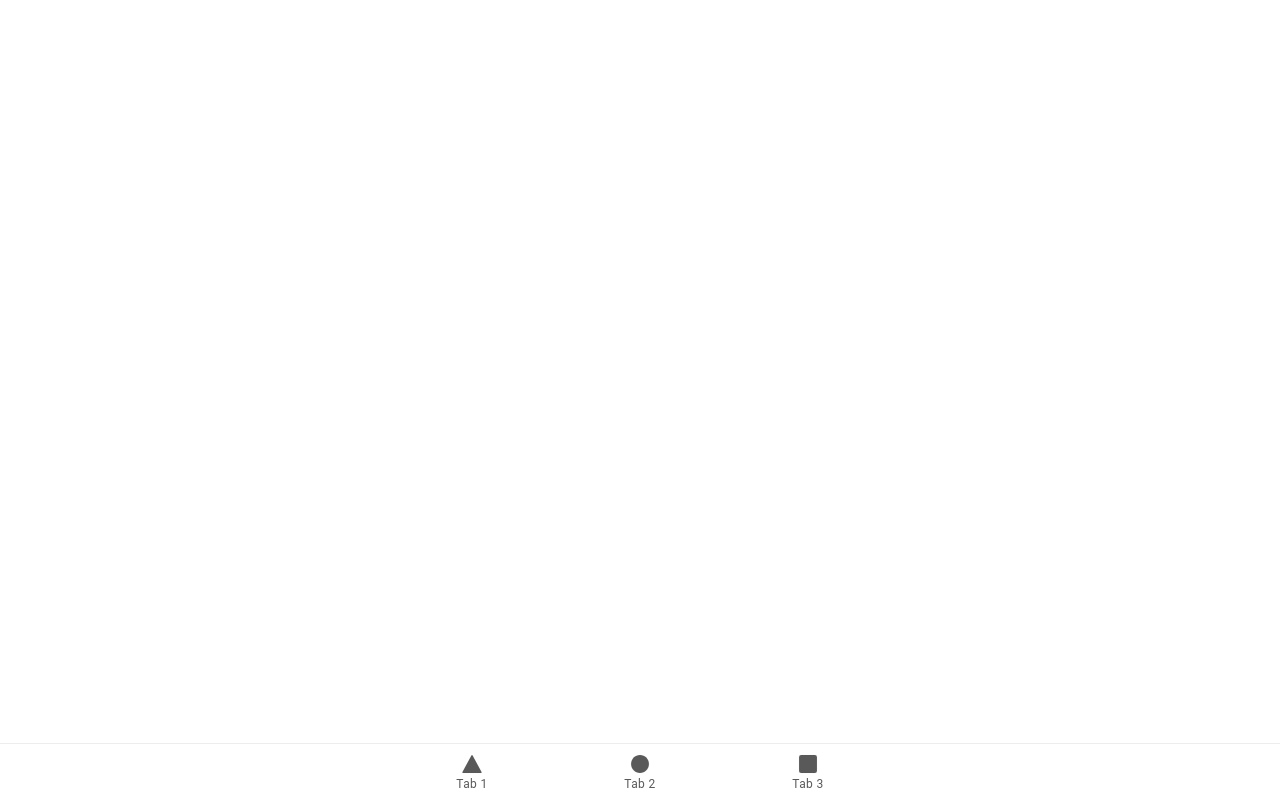
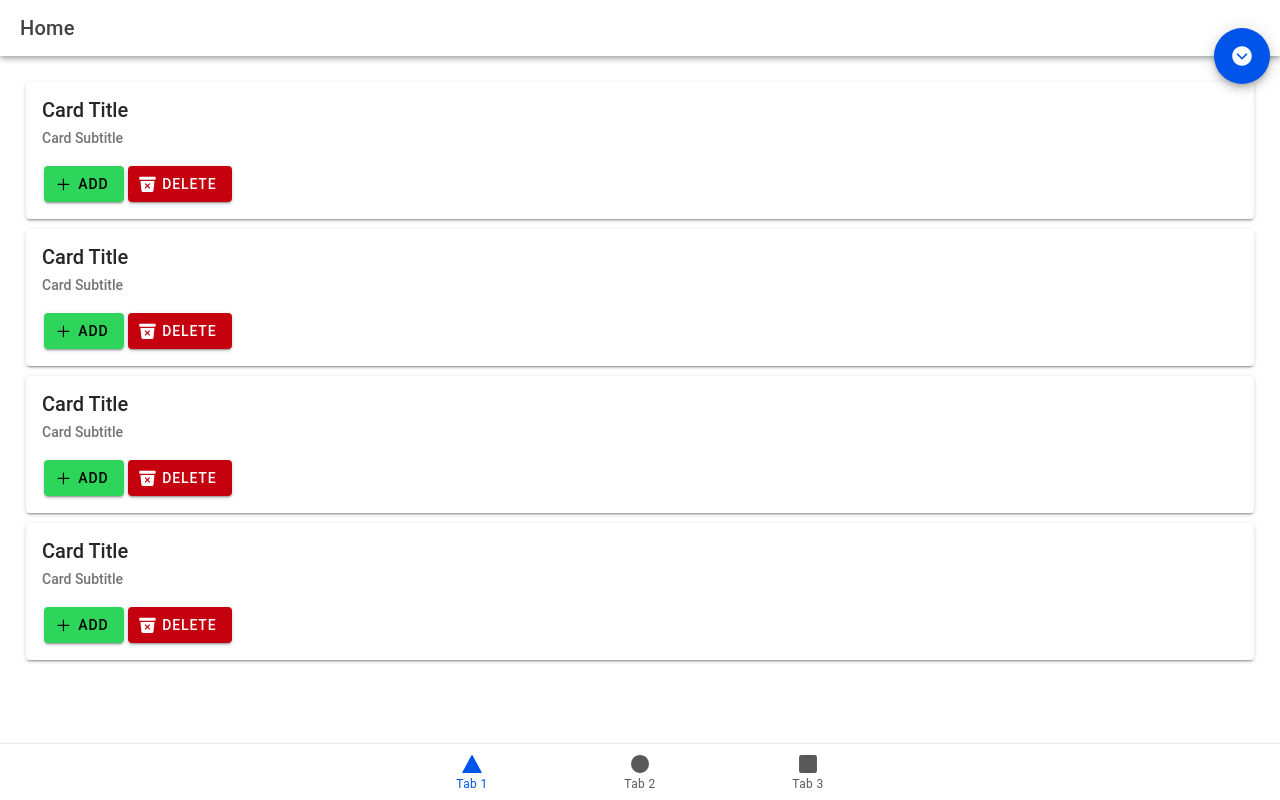
Before and after one commit to hb-nasiruddin/the-shit-box, a React (Vite) app: page /home in a window 1280 px wide. Built offline with nearby package versions, Linux system fonts and the light colour scheme.

Commit message:
WIP: Home Page

```diff
--- a/src/App.tsx
+++ b/src/App.tsx
@@ -45,6 +45,9 @@ import '@ionic/react/css/palettes/dark.system.css';
 /* Theme variables */
 import './theme/variables.css';
 
+/* Internal Pages */
+import HomePage from './pages/Home';
+
 setupIonicReact();
 
 const App: React.FC = () => (
@@ -52,6 +55,9 @@ const App: React.FC = () => (
     <IonReactRouter>
       <IonTabs>
         <IonRouterOutlet>
+          <Route exact path="/home">
+            <HomePage />
+          </Route>
           <Route exact path="/tab1">
             <Tab1 />
           </Route>
@@ -62,11 +68,11 @@ const App: React.FC = () => (
             <Tab3 />
           </Route>
           <Route exact path="/">
-            <Redirect to="/tab1" />
+            <Redirect to="/home" />
           </Route>
         </IonRouterOutlet>
         <IonTabBar slot="bottom">
-          <IonTabButton tab="tab1" href="/tab1">
+          <IonTabButton tab="home" href="/home">
             <IonIcon aria-hidden="true" icon={triangle} />
             <IonLabel>Tab 1</IonLabel>
           </IonTabButton>
--- /dev/null
+++ b/src/pages/Home/index.tsx
@@ -0,0 +1,115 @@
+import { IonButton, IonCard, IonCardContent, IonCardHeader, IonCardSubtitle, IonCardTitle, IonContent, IonFab, IonFabButton, IonFabList, IonHeader, IonIcon, IonPage, IonTitle, IonToolbar } from '@ionic/react';
+import {
+  chevronDownCircle,
+  settings,
+  add,
+  trashBin,
+  globe,
+} from 'ionicons/icons';
+
+export const HomePage: React.FC = () => {
+  return (
+    <IonPage>
+      <IonHeader>
+        <IonToolbar>
+          <IonTitle>Home</IonTitle>
+        </IonToolbar>
+      </IonHeader>
+      <IonContent className="ion-padding">
+        <IonFab slot="fixed" vertical="top" horizontal="end" edge={true}>
+          <IonFabButton>
+            <IonIcon icon={chevronDownCircle}></IonIcon>
+          </IonFabButton>
+          <IonFabList side="bottom">
+            <IonFabButton>
+              <IonIcon icon={add}></IonIcon>
+            </IonFabButton>
+            <IonFabButton>
+              <IonIcon icon={settings}></IonIcon>
+            </IonFabButton>
+            <IonFabButton>
+              <IonIcon icon={globe}></IonIcon>
+            </IonFabButton>
+          </IonFabList>
+        </IonFab>
+        <>
+          <IonCard>
+            <IonCardHeader>
+              <IonCardTitle>Card Title</IonCardTitle>
+              <IonCardSubtitle>Card Subtitle</IonCardSubtitle>
+            </IonCardHeader>
+
+            <IonCardContent>
+              <IonButton color="success">
+                <IonIcon slot="start" icon={add}></IonIcon>
+                Add
+              </IonButton>
+              <IonButton color="danger" >
+                <IonIcon slot="start" icon={trashBin}></IonIcon>
+                Delete
+              </IonButton>
+            </IonCardContent>
+
+          </IonCard>
+          <IonCard>
+            <IonCardHeader>
+              <IonCardTitle>Card Title</IonCardTitle>
+              <IonCardSubtitle>Card Subtitle</IonCardSubtitle>
+            </IonCardHeader>
+
+            <IonCardContent>
+              <IonButton color="success">
+                <IonIcon slot="start" icon={add}></IonIcon>
+                Add
+              </IonButton>
+              <IonButton color="danger" >
+                <IonIcon slot="start" icon={trashBin}></IonIcon>
+                Delete
+              </IonButton>
+            </IonCardContent>
+
+          </IonCard>
+          <IonCard>
+            <IonCardHeader>
+              <IonCardTitle>Card Title</IonCardTitle>
+              <IonCardSubtitle>Card Subtitle</IonCardSubtitle>
+            </IonCardHeader>
+
+            <IonCardContent>
+              <IonButton color="success">
+                <IonIcon slot="start" icon={add}></IonIcon>
+                Add
+              </IonButton>
+              <IonButton color="danger" >
+                <IonIcon slot="start" icon={trashBin}></IonIcon>
+                Delete
+              </IonButton>
+            </IonCardContent>
+
+          </IonCard>
+
+          <IonCard>
+            <IonCardHeader>
+              <IonCardTitle>Card Title</IonCardTitle>
+              <IonCardSubtitle>Card Subtitle</IonCardSubtitle>
+            </IonCardHeader>
+
+            <IonCardContent>
+              <IonButton color="success">
+                <IonIcon slot="start" icon={add}></IonIcon>
+                Add
+              </IonButton>
+              <IonButton color="danger" >
+                <IonIcon slot="start" icon={trashBin}></IonIcon>
+                Delete
+              </IonButton>
+            </IonCardContent>
+
+          </IonCard>
+        </>
+      </IonContent>
+    </IonPage>
+  );
+};
+
+export default HomePage;
```
